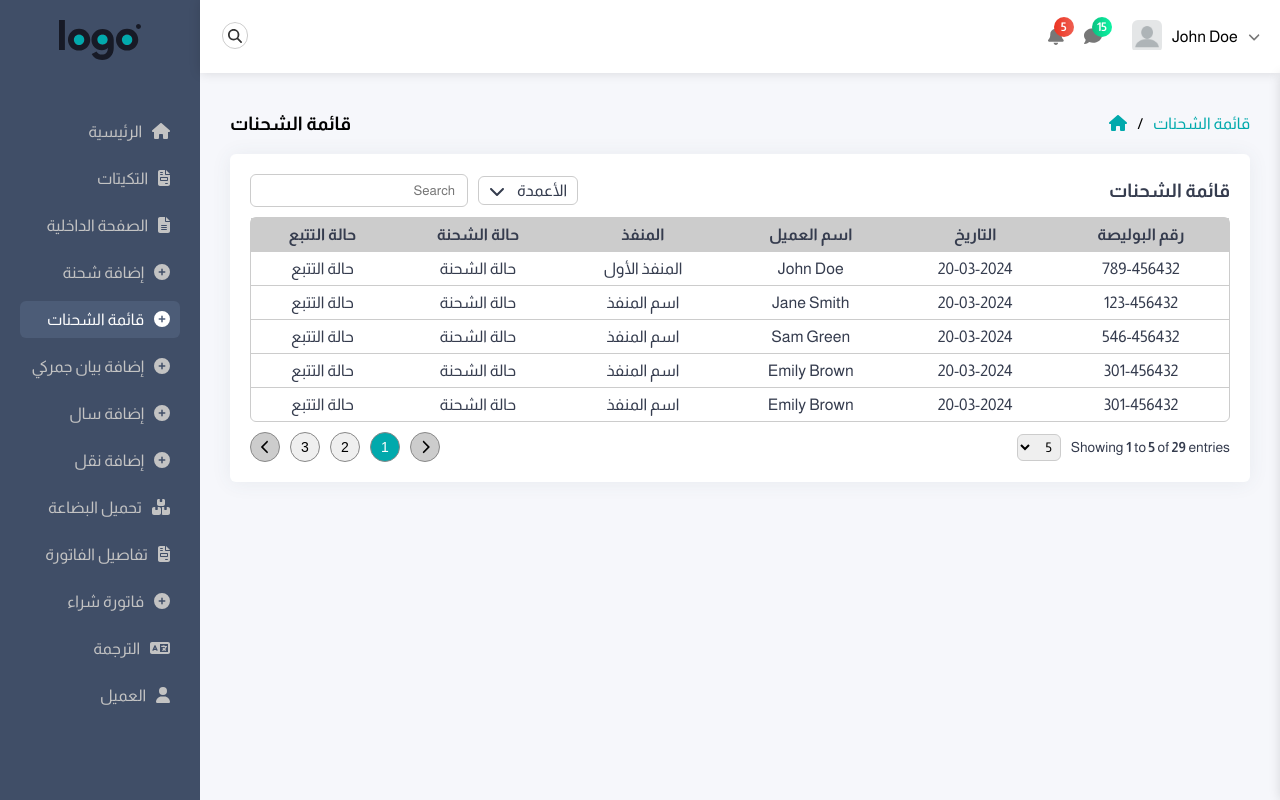
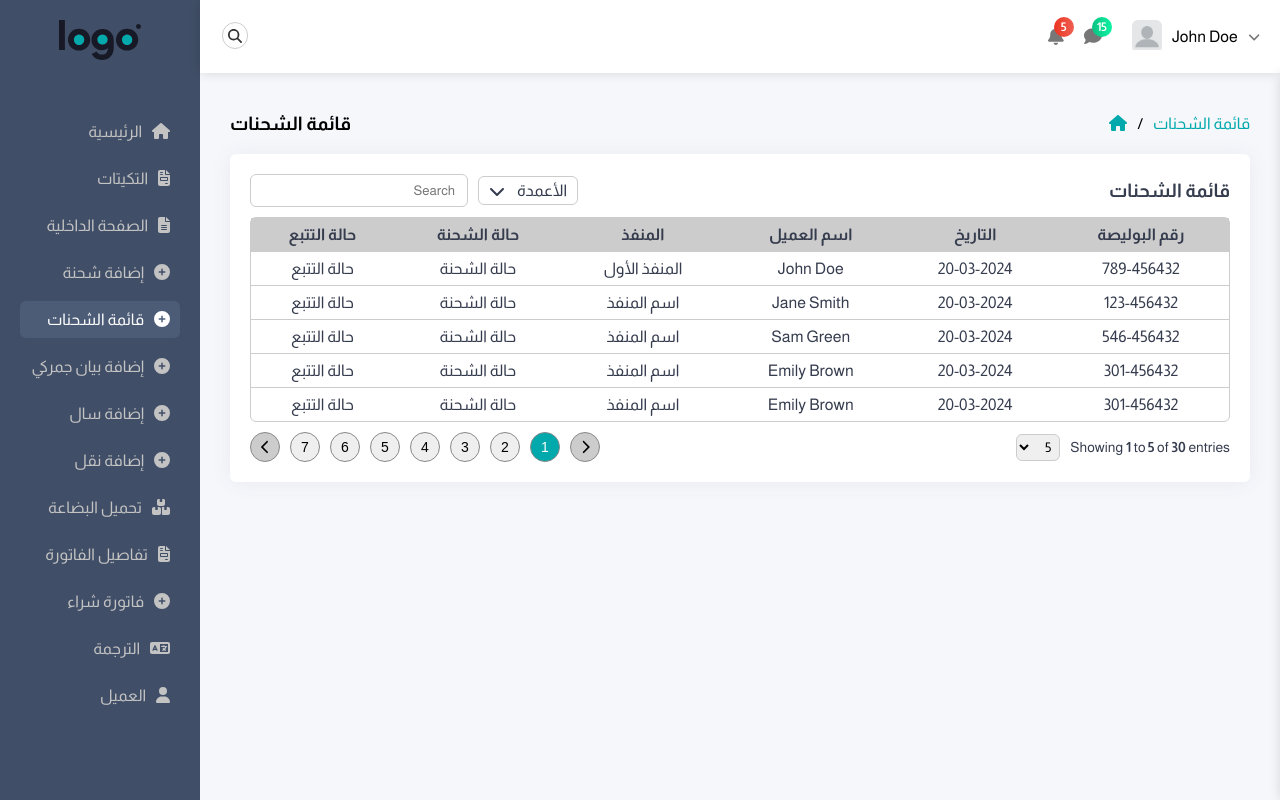
Before and after one commit to MtsmAshraf/adminty-master-react, a React (Create React App) app: page /bills-list in a window 1280 px wide. Built offline with nearby package versions, Linux system fonts and the light colour scheme.

Commit message:
added tableFooter in billsList adding pagination functionality (not complete yet)

```diff
--- a/src/Pages/BillsList/BillsList.jsx
+++ b/src/Pages/BillsList/BillsList.jsx
@@ -269,6 +269,15 @@ const BillsList = () => {
             outlet: "اسم المنفذ",
             status: "حالة الشحنة",
             trackingStatus: "حالة التتبع"
+        },
+        {
+            id: 6,
+            billId: "301-456432",
+            date: "20-03-2024",
+            name: 'Emily Brown',
+            outlet: "اسم المنفذ",
+            status: "حالة الشحنة",
+            trackingStatus: "حالة التتبع"
         }
     ])
 
@@ -278,6 +287,7 @@ const BillsList = () => {
     const [toRow, setToRow] = useState(1)
     const [totalNoOfRows, setTotalNoOfRows] = useState(1)
     const [shownNoOfRows, setShownNoOfRows] = useState(1)
+    var buttonIndex = 0;
 
     useEffect(() => {
         const checkboxInputs = document.querySelectorAll("input[type='checkbox']")
@@ -466,15 +476,16 @@ const BillsList = () => {
                                 <button id="right-arrow-btn">
                                     <FontAwesomeIcon icon={faChevronRight} />
                                 </button>
-                                <button status="active">
-                                    1
-                                </button>
-                                <button>
-                                    2
-                                </button>
-                                <button>
-                                    3
-                                </button>
+                                {
+                                    shownData.map((item, index) => {
+                                        if(totalNoOfRows % index === 0){
+                                            buttonIndex++;
+                                            return(
+                                                <button status={buttonIndex === 1 ? "active" : ""}>{buttonIndex}</button>
+                                            )
+                                        }
+                                    })
+                                }
                                 <button id="left-arrow-btn">
                                     <FontAwesomeIcon icon={faChevronLeft} />
                                 </button>
```
